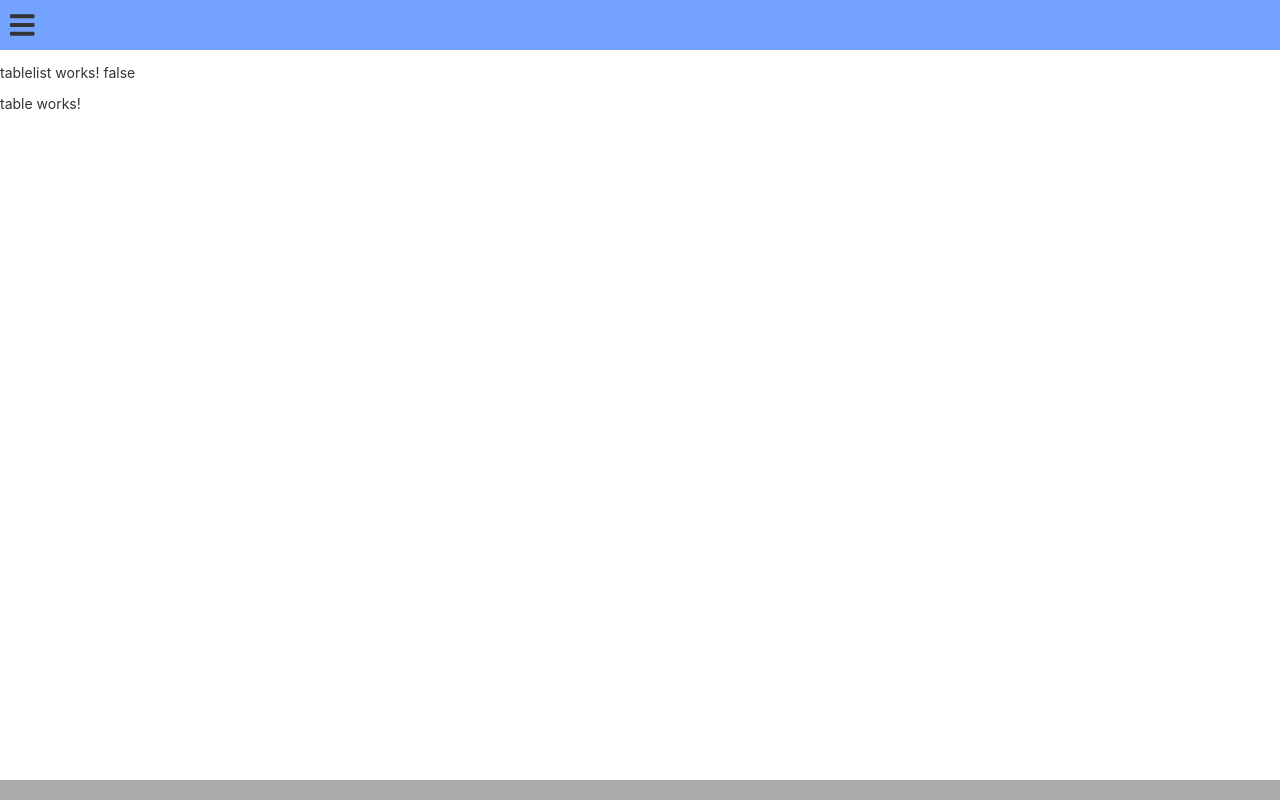
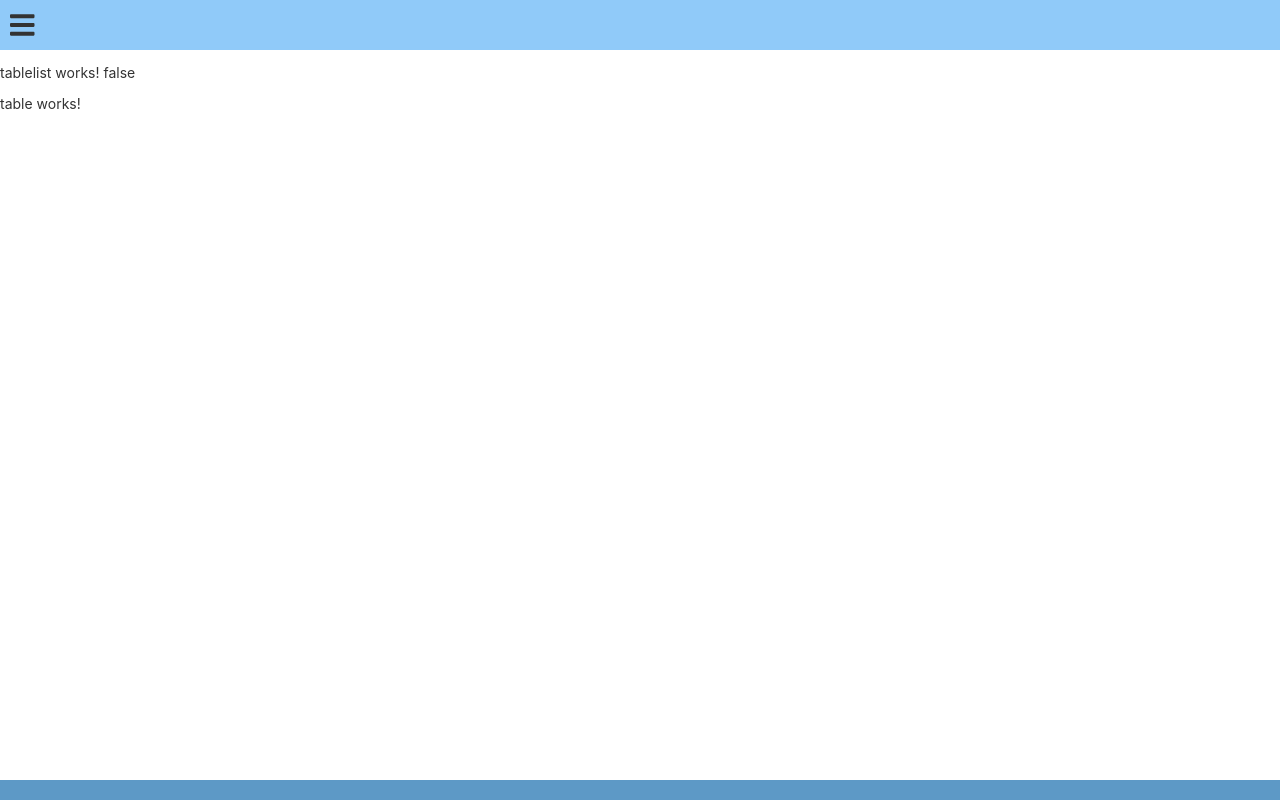
Before and after one commit to ElCattivo13/ECskat, an Angular app in the folder spa/: page / in a window 1280 px wide. Built offline with nearby package versions, Linux system fonts and the light colour scheme.

Commit message:
added primary color

```diff
--- a/spa/src/app/components/footer/footer.component.css
+++ b/spa/src/app/components/footer/footer.component.css
@@ -1,6 +1,6 @@
 
 .ecsFooter {
-    background-color: var(--footer-color);
+    background-color: var(--p-dark);
     position: absolute;
     bottom: 0;
     left: 0;
--- a/spa/src/app/components/header/header.component.css
+++ b/spa/src/app/components/header/header.component.css
@@ -1,6 +1,6 @@
 
 .ecsHeader {
-    background-color: var(--header-color);
+    background-color: var(--primary);
     position: absolute;
     top: 0;
     left: 0;
--- a/spa/src/assets/variables.css
+++ b/spa/src/assets/variables.css
@@ -1,6 +1,8 @@
 :root {
     --header-height: 50px;
-    --header-color: #73a3ff;
     --footer-height: 20px;
-    --footer-color: #aaaaaa;
+
+    --primary: #90caf9;
+    --p-light: #c3fdff;
+    --p-dark: #5d99c6;
 }
```
